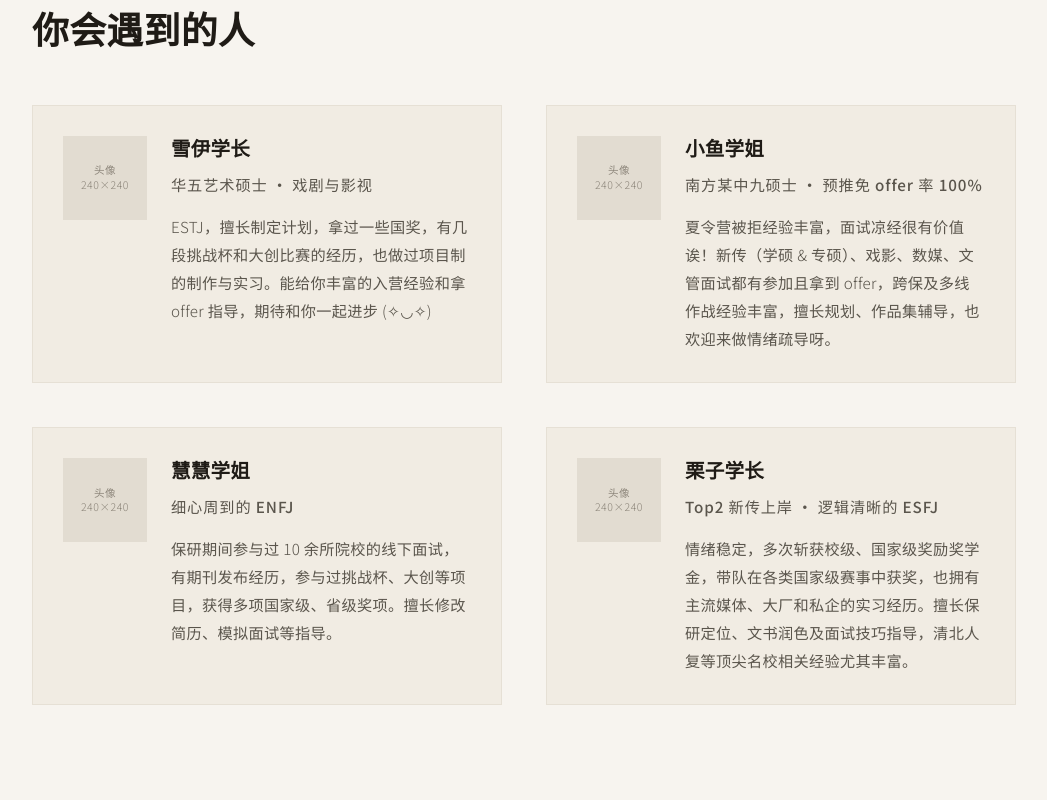
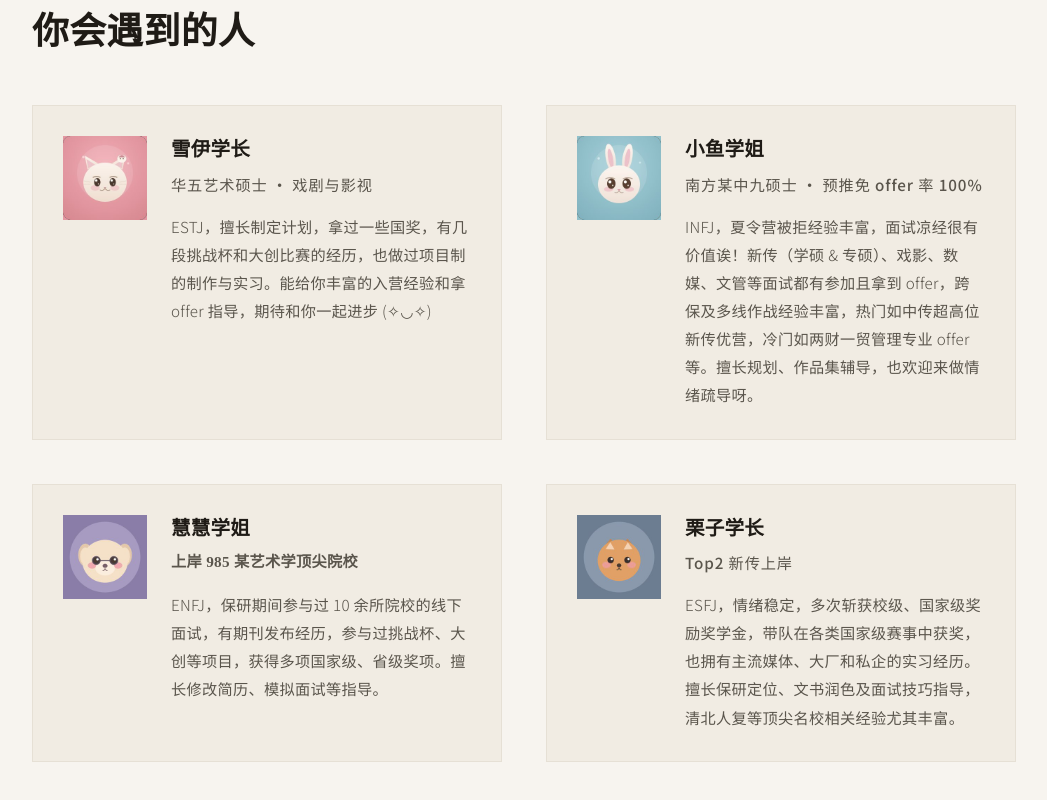
Before and after one commit to wineyuchu-wq/xiaoyuxuejie, a plain HTML site: page index.html in a window 1280 px wide. Shown: the part 1769-2569 px from the top of the page, without its empty margins (116-1163 px from the left). Drawn offline with Linux system fonts and the light colour scheme.

Commit message:
Add files via upload

```diff
--- a/index.html
+++ b/index.html
@@ -198,12 +198,19 @@ section{ padding-block:var(--gap); }
   display:flex; align-items:center; justify-content:center;
   color:var(--ink-faint); font-size:.66rem; text-align:center;
   letter-spacing:.05em; line-height:1.4;
+  overflow:hidden;
 }
+.avatar img{ width:100%; height:100%; object-fit:cover; }
 .member-body h3{ font-size:1.22rem; margin-bottom:6px; }
 .member-role{
   font-family:var(--sans); font-size:.82rem; font-weight:500;
   letter-spacing:.06em; color:var(--green);
   margin-bottom:14px;
+}
+.member-highlight{
+  font-family:var(--serif); font-size:1.12rem; font-weight:600;
+  color:var(--green); line-height:1.5;
+  margin:0 0 14px;
 }
 .member-body p{ font-size:.95rem; color:var(--ink-soft); line-height:1.85; }
 .member.empty .member-body h3{ color:var(--ink-faint); }
@@ -405,7 +412,7 @@ section{ padding-block:var(--gap); }
       <!-- 成员一 -->
       <article class="member">
         <!-- 头像占位灰块 · 建议 240×240px -->
-        <div class="avatar">头像<br>240×240</div>
+        <div class="avatar"><img src="雪伊学长_奶猫.png" alt="雪伊学长头像"></div>
         <div class="member-body">
           <h3>雪伊学长</h3>
           <p class="member-role">华五艺术硕士 · 戏剧与影视</p>
@@ -416,33 +423,33 @@ section{ padding-block:var(--gap); }
       <!-- 成员二 -->
       <article class="member">
         <!-- 头像占位灰块 · 建议 240×240px -->
-        <div class="avatar">头像<br>240×240</div>
+        <div class="avatar"><img src="小鱼学姐_兔子.png" alt="小鱼学姐头像"></div>
         <div class="member-body">
           <h3>小鱼学姐</h3>
           <p class="member-role">南方某中九硕士 · 预推免 offer 率 100%</p>
-          <p>夏令营被拒经验丰富，面试凉经很有价值诶！新传（学硕 &amp; 专硕）、戏影、数媒、文管面试都有参加且拿到 offer，跨保及多线作战经验丰富，擅长规划、作品集辅导，也欢迎来做情绪疏导呀。</p>
+          <p>INFJ，夏令营被拒经验丰富，面试凉经很有价值诶！新传（学硕 &amp; 专硕）、戏影、数媒、文管等面试都有参加且拿到 offer，跨保及多线作战经验丰富，热门如中传超高位新传优营，冷门如两财一贸管理专业 offer 等。擅长规划、作品集辅导，也欢迎来做情绪疏导呀。</p>
         </div>
       </article>
 
       <!-- 成员三 -->
       <article class="member">
         <!-- 头像占位灰块 · 建议 240×240px -->
-        <div class="avatar">头像<br>240×240</div>
+        <div class="avatar"><img src="慧慧学姐_小狗.png" alt="慧慧学姐头像"></div>
         <div class="member-body">
           <h3>慧慧学姐</h3>
-          <p class="member-role">细心周到的 ENFJ</p>
-          <p>保研期间参与过 10 余所院校的线下面试，有期刊发布经历，参与过挑战杯、大创等项目，获得多项国家级、省级奖项。擅长修改简历、模拟面试等指导。</p>
+          <p class="member-highlight">上岸 985 某艺术学顶尖院校</p>
+          <p>ENFJ，保研期间参与过 10 余所院校的线下面试，有期刊发布经历，参与过挑战杯、大创等项目，获得多项国家级、省级奖项。擅长修改简历、模拟面试等指导。</p>
         </div>
       </article>
 
       <!-- 成员四 -->
       <article class="member">
         <!-- 头像占位灰块 · 建议 240×240px -->
-        <div class="avatar">头像<br>240×240</div>
+        <div class="avatar"><img src="栗子学长_柴犬.png" alt="栗子学长头像"></div>
         <div class="member-body">
           <h3>栗子学长</h3>
-          <p class="member-role">Top2 新传上岸 · 逻辑清晰的 ESFJ</p>
-          <p>情绪稳定，多次斩获校级、国家级奖励奖学金，带队在各类国家级赛事中获奖，也拥有主流媒体、大厂和私企的实习经历。擅长保研定位、文书润色及面试技巧指导，清北人复等顶尖名校相关经验尤其丰富。</p>
+          <p class="member-role">Top2 新传上岸</p>
+          <p>ESFJ，情绪稳定，多次斩获校级、国家级奖励奖学金，带队在各类国家级赛事中获奖，也拥有主流媒体、大厂和私企的实习经历。擅长保研定位、文书润色及面试技巧指导，清北人复等顶尖名校相关经验尤其丰富。</p>
         </div>
       </article>
     </div>
```
Also changed, not shown: 小鱼学姐_兔子.png (added), 慧慧学姐_小狗.png (added), 栗子学长_柴犬.png (added), 雪伊学长_奶猫.png (added).
